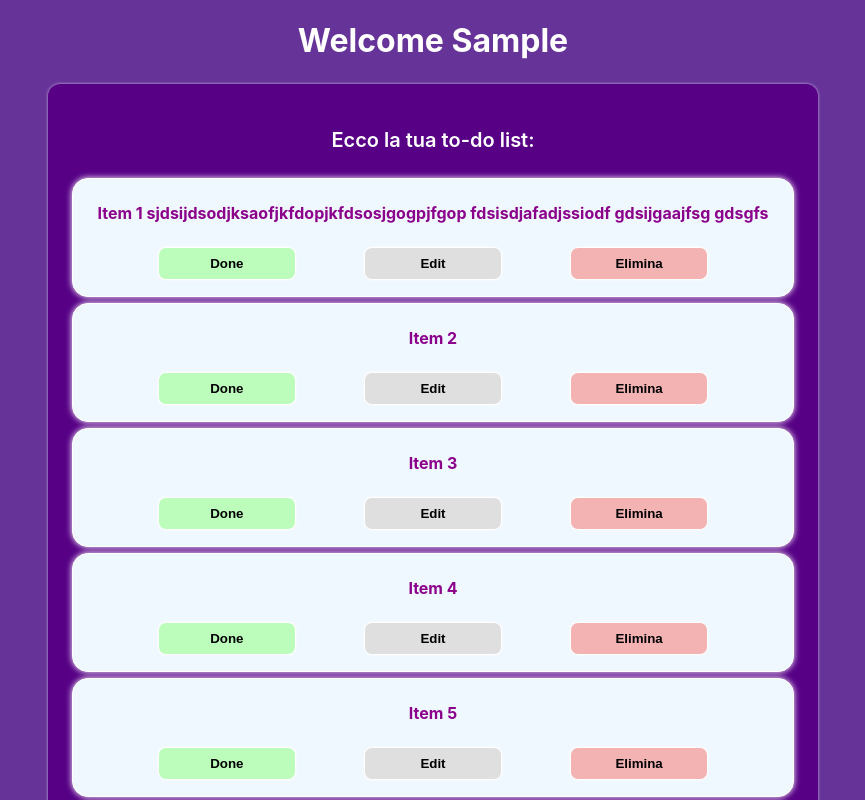
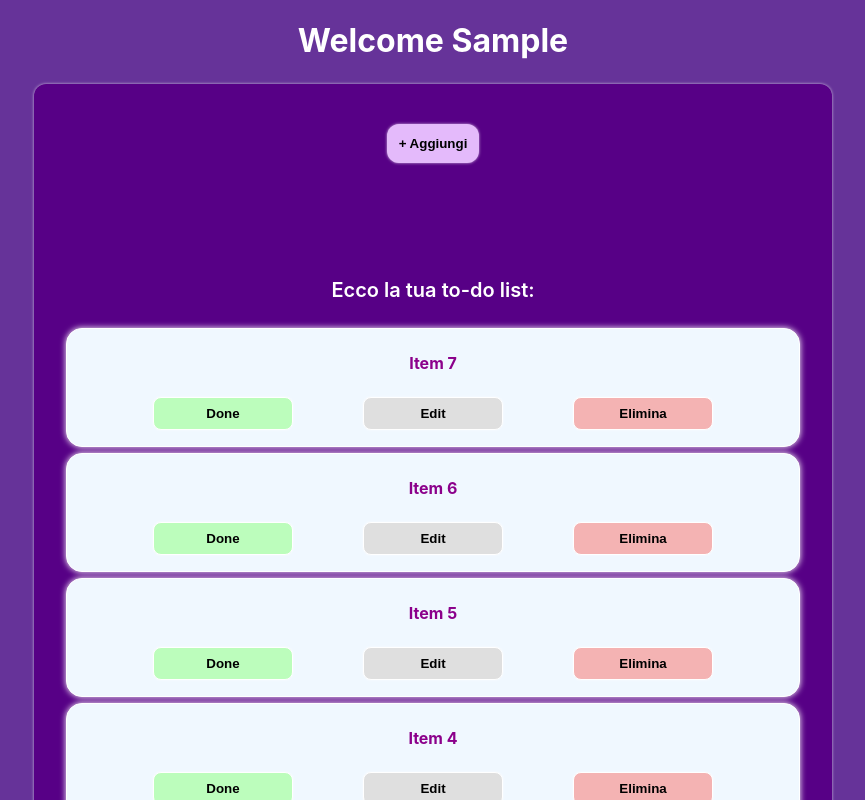
Before and after one commit to kastellai/testing_project, a React (Create React App) app: page / in a window 1280 px wide. Both pictures are taken after typing "Sample", "Sample123" into the empty fields and a click on the button "LOGIN". Shown: the top 800 px of the page, without its empty margins (207-1072 px from the left). Built offline with nearby package versions, Linux system fonts and the light colour scheme.

Commit message:
crud note

```diff
--- a/src/components/ListItem/ListItem.module.scss
+++ b/src/components/ListItem/ListItem.module.scss
@@ -1,8 +1,9 @@
 
 .listItem__wrapper {
     list-style: none;
-    min-width: 200px;
+    min-width: 400px;
     max-width: 800px;
+    width: 700px;
     padding: 16px;
     margin-top: 6px;
 
--- a/src/components/ListItem/index.jsx
+++ b/src/components/ListItem/index.jsx
@@ -1,15 +1,42 @@
 import style from "./ListItem.module.scss"
+import { deleteDataNotes, putDataNotes } from "./../../libs/notes";
+import { useState } from "react";
+import NoteForm from "../NoteForm";
 
-const ListItem = ({content}) => {
+
+const ListItem = ({content, onChange}) => {
+
+    const [ editNote, setEditNote ] = useState(false);
+
+    const handlerOnDelete = (note) => {
+        deleteDataNotes(note)
+        onChange(true);
+        alert("Eliminato!");
+        // window.location.href = "/home";
+    }
+
+    const handlerOnEdit = (oldNote, newNote) => {
+        putDataNotes(oldNote, newNote)
+        onChange(true);
+        alert("Nota aggiornata!");
+        // window.location.href = "/home";
+    }
+
 
     return (
         <li className={style.listItem__wrapper}>
-            <div className={style.listItem__text}>{content}</div>
-            <div className={style.listItem__buttons}>
-                <button className={style.listItem__btn_done}>Done</button>
-                <button className={style.listItem__btn_edit}>Edit</button>
-                <button className={style.listItem__btn_delete}>Elimina</button>
-            </div>
+        {editNote
+            ? <div>EDIT</div>
+            :    <>
+                    <div className={style.listItem__text}>{content}</div>
+                    <div className={style.listItem__buttons}>
+                        <button className={style.listItem__btn_done}>Done</button>
+                        <button onClick={() => setEditNote(!editNote)} className={style.listItem__btn_edit}>Edit</button>
+                        <button onClick={() => handlerOnDelete(content)} className={style.listItem__btn_delete}>Elimina</button>
+                    </div>
+                </>
+        }
+
         </li>
     );
 }
--- /dev/null
+++ b/src/components/NoteForm/NoteForm.module.scss
@@ -0,0 +1,28 @@
+
+.formWrapper {
+    display: flex;
+    flex-direction: column;
+    flex-wrap: wrap;
+    min-width: 200px;
+    max-width: 800px;
+    // margin: 50px;
+    gap: 4px;
+
+    .formButtons {
+        display: flex;
+        justify-content: center;
+        gap: 12px;
+    }
+
+    textarea {
+        padding: 12px;
+        border-radius: 12px;
+    }
+
+    button {
+        width: 20%;
+        padding: 8px;
+        border-radius: 12px;
+        border: none;
+    }
+}
--- /dev/null
+++ b/src/components/NoteForm/index.jsx
@@ -0,0 +1,29 @@
+import { useState } from "react";
+import style from "./NoteForm.module.scss";
+import { postDataNotes } from "./../../libs/notes"
+
+
+const NoteForm = ({onCancel, onChange}) => {
+    const [ newNote, setNewNote ] = useState("");
+
+    const handlerNewNoteInput = (event) => setNewNote(event.target.value);
+
+    const handlerOnSave = (e) => {
+        e.preventDefault();
+        postDataNotes(newNote);
+        onChange(true);
+        onCancel(false);
+    }
+
+    return(
+        <form className={style.formWrapper}>
+            <textarea value={newNote} onChange={handlerNewNoteInput} rows="5" cols="30" required></textarea>
+            <div className={style.formButtons}>
+                <button onClick={handlerOnSave}>Save</button>
+                <button onClick={() => onCancel(false)}>Cancel</button>
+            </div>
+        </form>
+    );
+}
+
+export default NoteForm;
--- a/src/components/TodoList/TodoList.module.scss
+++ b/src/components/TodoList/TodoList.module.scss
@@ -3,7 +3,8 @@
     padding: 24px;
 
     // width: 60%;
-    min-width: 200px;
+    min-width: 400px;
+    width: 750px;
     border-radius: 12px;
     box-shadow: 0px 0px 3px 0px rgba(255, 255, 255, 0.7);
     background-color: rgb(87, 0, 134);
@@ -33,7 +34,9 @@
         color: white;
     }
 
-
+   .todoList_headerArea {
+        height: 150px;
+   }
 
 
 
--- a/src/components/TodoList/index.jsx
+++ b/src/components/TodoList/index.jsx
@@ -1,33 +1,39 @@
-import { useState } from "react"
+import { useEffect, useState } from "react"
 import ListItem from "./../ListItem"
+import NoteForm from "./../NoteForm"
 
 import style from "./TodoList.module.scss"
-
-const items = [
-    "Item 1 sjdsijdsodjksaofjkfdopjkfdsosjgogpjfgop fdsisdjafadjssiodf gdsijgaajfsg gdsgfs",
-    "Item 2",
-    "Item 3",
-    "Item 4",
-    "Item 5",
-    "Item 6",
-    "Item 7",
-]
+import { getDataNotes } from "./../../libs/notes"
 
 const TodoList = () => {
 
-    const [addNote, setAddNote ] = useState(false);
+    const [ addNote, setAddNote ] = useState(false);
+    const [ notesListEdited, setNotesListEdited ] = useState(false);
+
+    const [ notes, setNotes ] = useState([]);
+
+    useEffect(() => {
+        setNotes(getDataNotes().toReversed());
+    }, [notesListEdited])
+
+    useEffect(() => {
+        setNotesListEdited(false);
+    }, [notes])
+
+
 
     return(
         <>
-            {addNote && <div>ADD NOTE</div>}
             <div className={style.todoList__wrapper}>
+                <div className={style.todoList_headerArea}>
+                {   addNote
+                    ? <NoteForm onCancel={setAddNote} onChange={setNotesListEdited}/>
+                    : <button className={style.todoList__btn_add} onClick={() => setAddNote(!addNote)}>+ Aggiungi</button>
+                }
+                </div>
                 <p className={style.todoList__header}>Ecco la tua to-do list:</p>
                 <div className={style.todoList__items}>
-                    {items.map((item, index) => <ListItem key={index} content={item}/>)}
-                </div>
-
-                <div>
-                    <button className={style.todoList__btn_add} onClick={() => setAddNote(!addNote)}>+ Aggiungi</button>
+                    {notes.map((item, index) => <ListItem key={index} content={item} onChange={setNotesListEdited}/>)}
                 </div>
             </div>
         </>
--- /dev/null
+++ b/src/data/notes.js
@@ -0,0 +1,11 @@
+let notesDB = [
+    "Item 1 sjdsijdsodjksaofjkfdopjkfdsosjgogpjfgop fdsisdjafadjssiodf gdsijgaajfsg gdsgfs",
+    "Item 2",
+    "Item 3 ciao ciao",
+    "Item 4",
+    "Item 5",
+    "Item 6",
+    "Item 7",
+]
+
+export { notesDB }
--- /dev/null
+++ b/src/libs/notes.js
@@ -0,0 +1,28 @@
+import { notesDB } from "../data/notes";
+
+const BASE_URL = "";
+
+const http = (resource) => fetch(BASE_URL + resource).then(response => response.json());
+
+const getDataNotes = () => { return notesDB;}
+
+const postDataNotes = (newNote) => {
+    notesDB.push(newNote);
+    return notesDB;
+}
+
+const putDataNotes = (oldNote, newNote) => {
+    const index = notesDB.indexOf(oldNote);
+    notesDB[index] = newNote;
+    return notesDB;
+}
+
+const deleteDataNotes = (newNote) => {
+    const index = notesDB.indexOf(newNote);
+    if (index > -1) {
+        notesDB.splice(index, 1);
+    }
+    return notesDB;
+}
+
+export { getDataNotes, postDataNotes, deleteDataNotes, putDataNotes }
```
